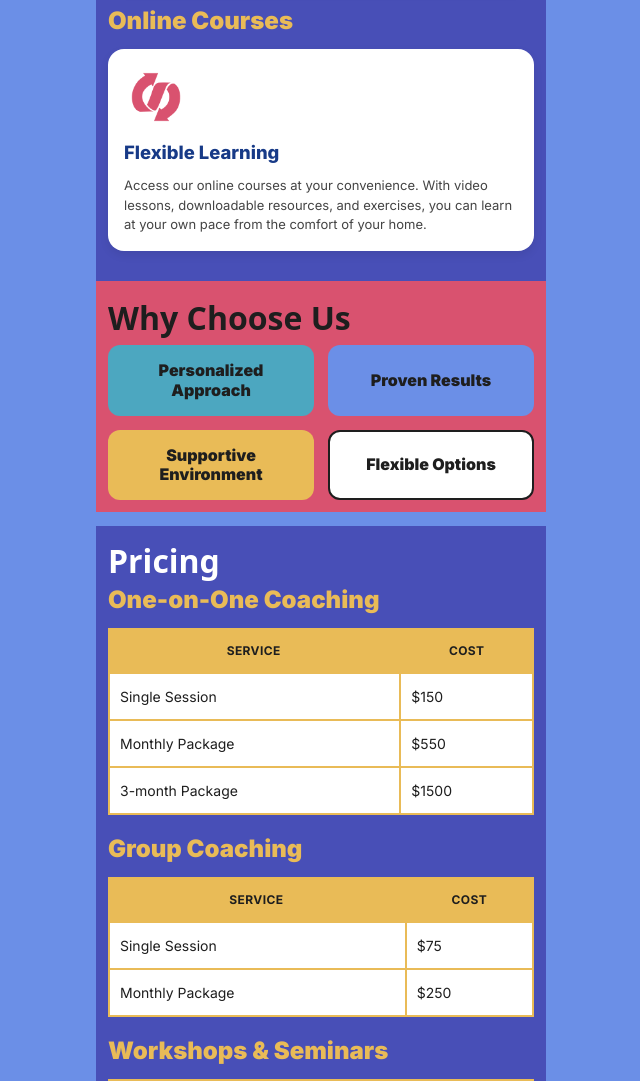
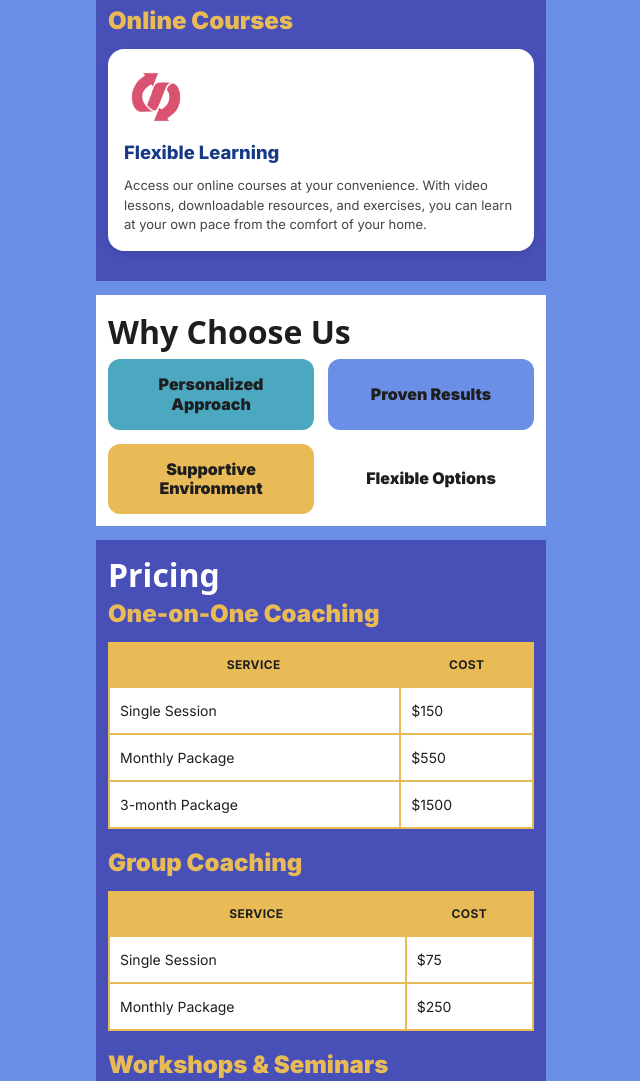
Before and after one commit to nrowsey/path-to-success, a plain HTML site: page index.html in a window 1280 px wide. Shown: the part 1937-3018 px from the top of the page, without its empty margins (319-959 px from the left). Drawn offline with Linux system fonts and the light colour scheme; a web font is replaced by a local one.

Commit message:
Update styles.css

```diff
--- a/styles.css
+++ b/styles.css
@@ -214,7 +214,7 @@ section + section{ margin-top: 14px; }
 #pricing tbody tr:first-child td{ border-top: 2px solid var(--yellow); }
 #pricing tbody td:last-child{ border-right: 2px solid var(--yellow); }
 
-/* CTA (pink) ATTACHED — no inner light panel, square edges) */
+/* CTA */
 #contact{
   background: var(--pink);
   color: var(--white);
@@ -226,7 +226,7 @@ section + section{ margin-top: 14px; }
 #contact h2{ color: var(--white); }
 #contact p{
   margin: 10px 0 14px;
-  color: var(--white);      /* no lighter pink bubble */
+  color: var(--white);
   background: transparent;
 }
 .button{
@@ -263,18 +263,3 @@ footer a{ color: var(--white); text-decoration: underline; }
 /* helpers */
 h2 + h3{ margin-top: -2px; }
 #services > h2{ margin-top: 6px; }
-/* --- Why Choose Us fix --- */
-#why-choose-us{
-  background: var(--pink);   /* coral band */
-  margin-top: 0;             /* attach to section above */
-  margin-bottom: 0;          /* attach to section below */
-  border-radius: 0;          /* square edges */
-  padding: 12px;
-}
-
-/* --- Flexible Options tile: show the white BOX --- */
-#why-choose-us .benefit:nth-child(4){
-  background: var(--white);            /* white tile */
-  border: 2px solid var(--dark);       /* visible box outline */
-  border-radius: var(--radius-sm);     /* match other tiles */
-}
```
